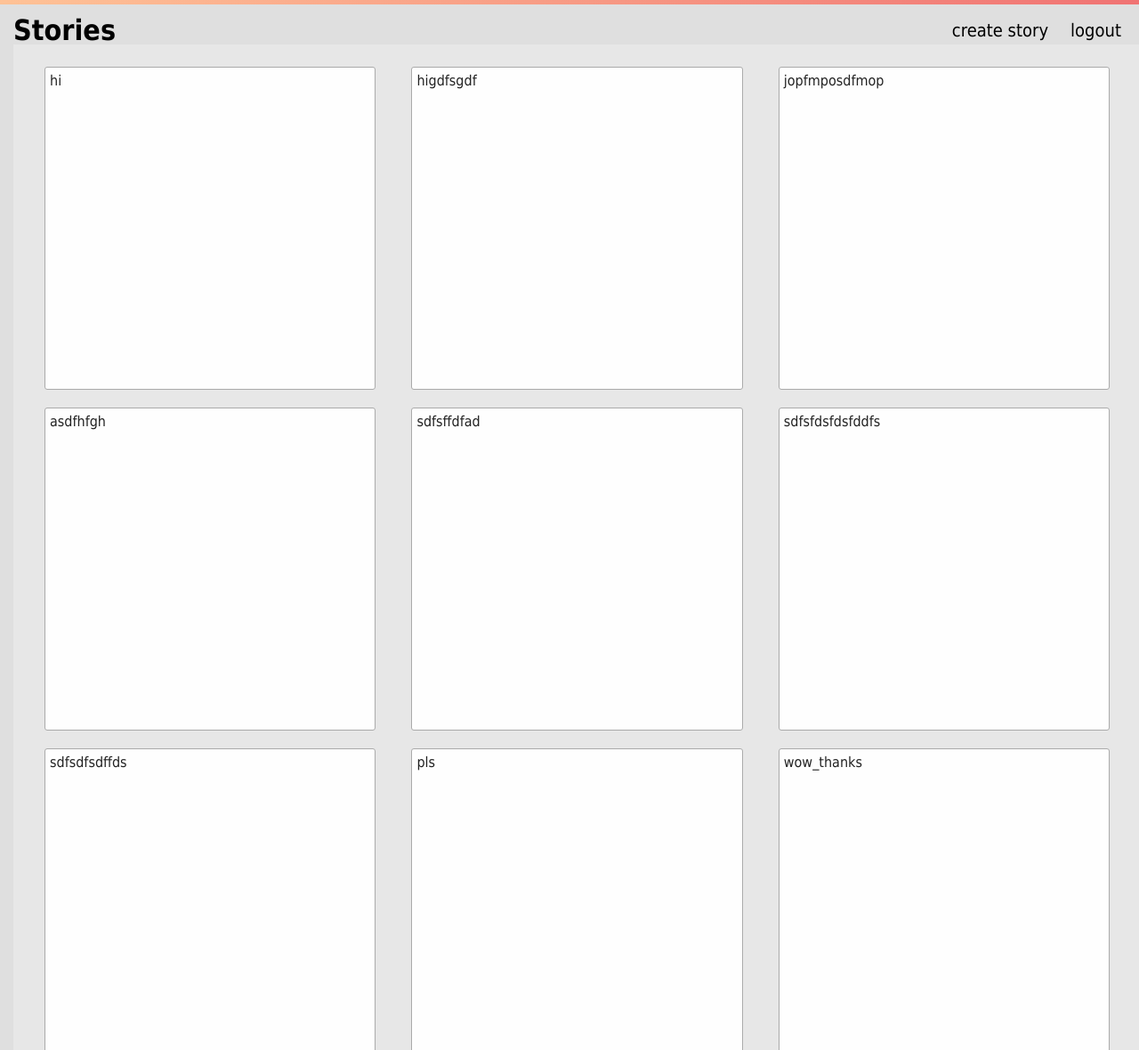
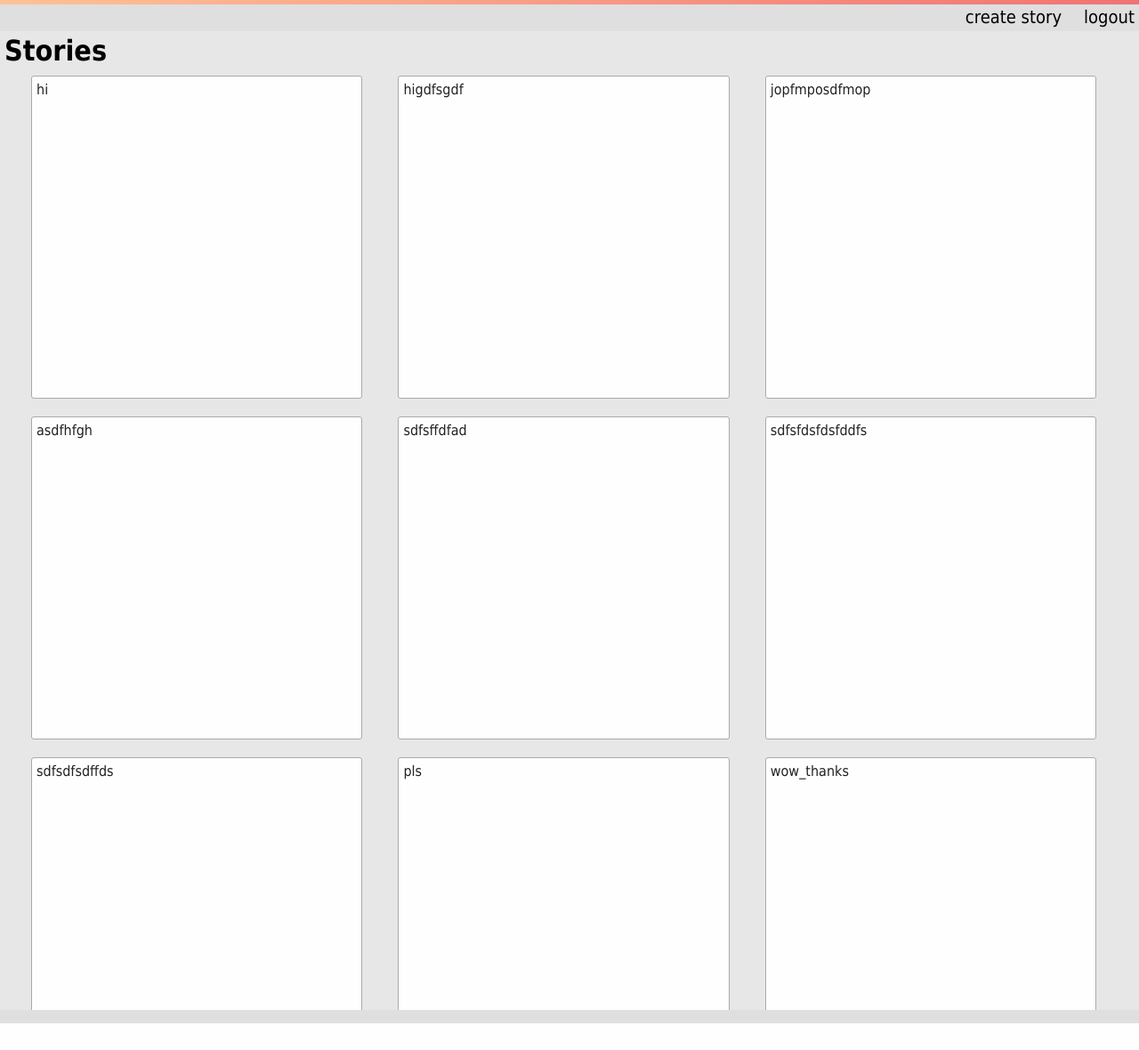
Before and after one commit to lawrenceliu2/xmdt, a Flask app: page /storylist in a window 1280 px wide; the page is wider, and only the part inside the window is pictured. Shown: that part at 89% size. After the commit the page ends 1150 px from the top of that part, so only its background shows below. Run offline with Flask 2, Linux system fonts and the light colour scheme; a user stored in the database is signed in; data comes from the database, SQL or seed files in the repository.

Commit message:
spruced up html

```diff
--- a/templates/stories.html
+++ b/templates/stories.html
@@ -33,7 +33,6 @@
 	    	width: 100%;
 	    	height: 100%;
 	    position: absolute;
-	    padding: 15px;
 	    	box-sizing: border-box;
 	    }
 
@@ -159,15 +158,14 @@
 	    	padding: 0 10px;
 	    }
 
-	    #stories-container {
+	    #list-container {
 	    	position:  absolute;
 	    	width: 100%;
 	    	height: calc(100% - 50px);
 	    	margin: 0 auto;
 	    	background-color: #e7e7e7;
 		/*box-sizing: border-box;*/
-	    	padding: 15px;
-	    top: 50px;
+	    top: 35px;
 	    overflow: scroll;
 	    overflow-x: hidden;
 	    }
@@ -227,6 +225,14 @@
 	    border-radius: 3px;
 	    padding: 5px;
 	    }
+
+	    #stories-container {
+	    width: 100%;
+	    height: 100%;
+	    position: absolute;
+	    top: 25px;
+	    padding: 15px;
+	    }
         </style>
   </head>
   <body>
@@ -234,16 +240,18 @@
       <div id="style-bar">
       </div>
       <div id="content">
-	<h1 style="margin-top: 0; float: left;">Stories</h1>
 	<a style="float: right; font-size: 28px; text-decoration: none; color: #000;" href="/logout"><span id="logout-button" style="font-size: 20px; margin-right: 5px;">logout</span></a>
 	<a style="float: right; font-size: 28px; text-decoration: none; color: #000;" href="/create"><span id="logout-button" style="font-size: 20px; margin-right: 25px;">create story</span></a>
-	    <div id="stories-container">
+	    <div id="list-container">
+	      <h1 style="margin: 3px 5px; float: left; position: absolute; z-index: 20;">Stories</h1>
+	      <div id="stories-container">
 	      <!--<ul style="list-style: none;">-->
 	      {% for item in stories %}
 	      <a class="story-entry" href="/story/{{ item }}"><div class="story-block-entry">{{ item }}<div class="block-entry-bg"><p class="story-preview">{{ item.story }}</p></div></div></a>
 	      <!--<div class="story-block-entry"><a class="story-entry" href="/story/{{ item }}">{{ item }}</a></div>-->
 	     <!-- <li><a class="story-entry" href="/story/"{{ item }}>{{ item }}.title</a></li>-->
-	      {% endfor %}
+	     {% endfor %}
+	     </div>
 		<!--</ul>-->
 	    </div>
       </div>
```
